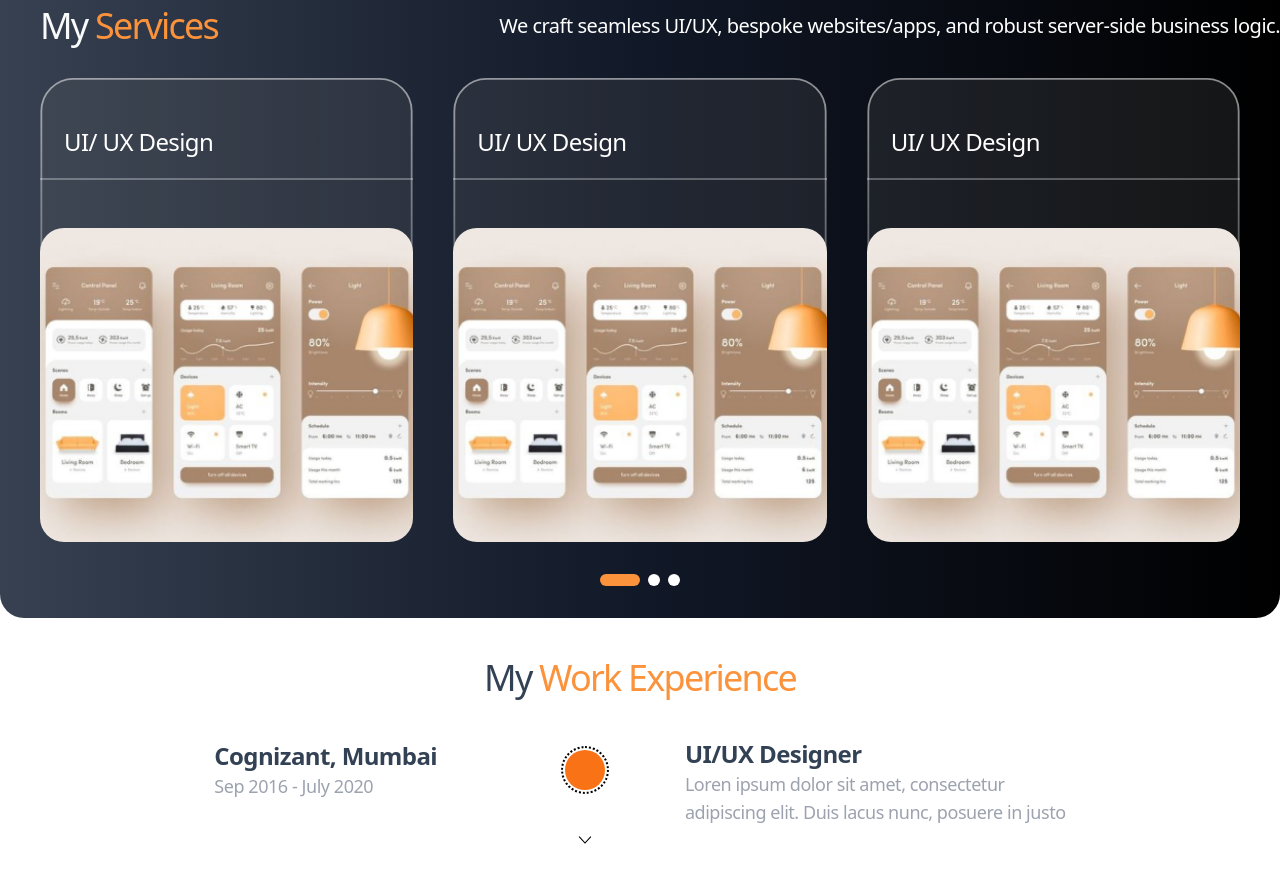
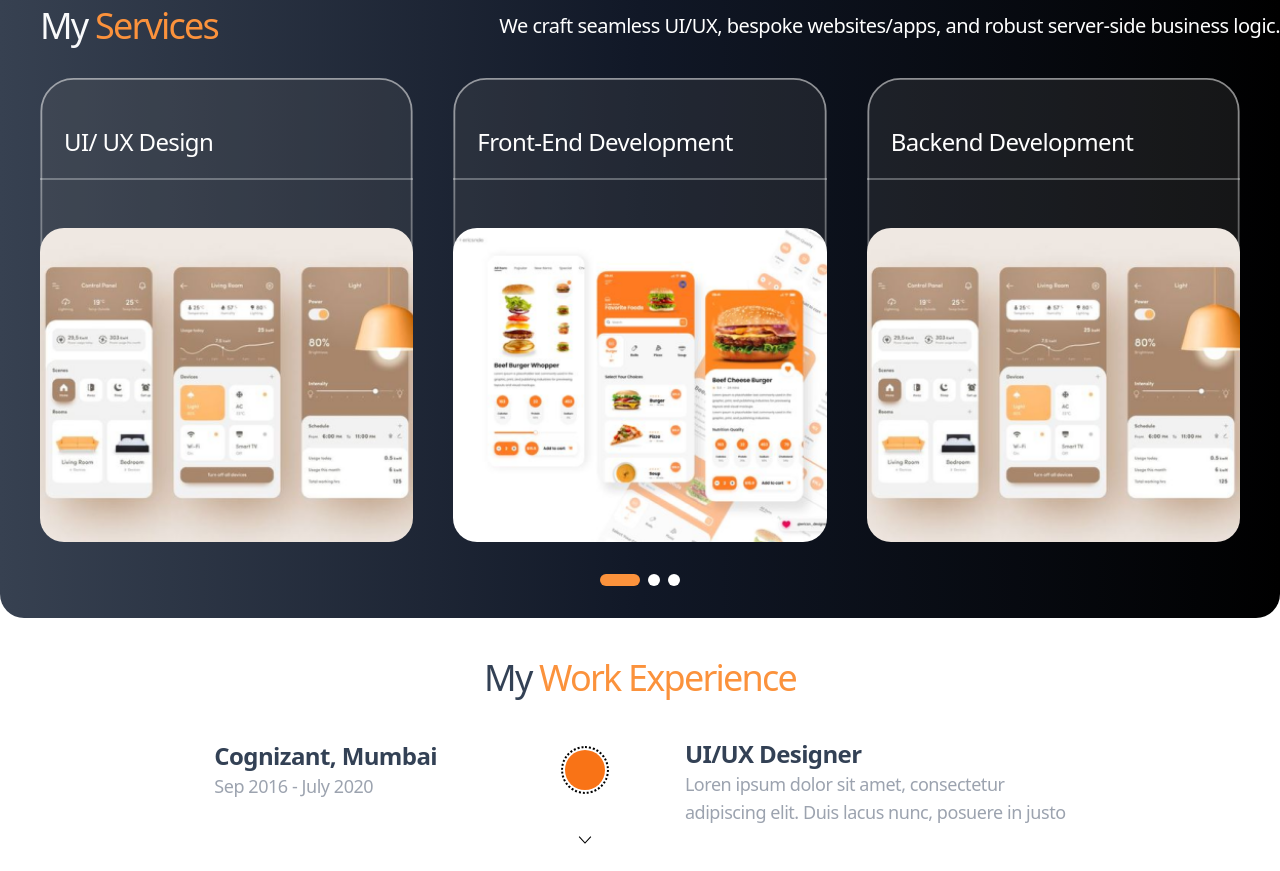
Before and after one commit to narendrarty17/port, a Next.js app: page / in a window 1280 px wide. Shown: the part 880-1751 px from the top of the page. Built offline with nearby package versions, Linux system fonts and the light colour scheme.

Commit message:
Update myServices.js

```diff
--- a/components/myServices.js
+++ b/components/myServices.js
@@ -30,20 +30,20 @@ const myServices = () => {
                         />
                     </div>
                 </div>
-                <div className="flex-col pt-12 w-[90%] md:w-[400px] overflow-hidden relative flex">
+                <div className="flex-col pt-12 w-[95%] md:w-[400px] overflow-hidden relative flex">
                     <img
                         loading="lazy"
                         src="/images/brown-designer-rectangle.svg"
                         className="absolute w-full h-auto w-auto object-cover object-center inset-0"
                     />
-                    <div className="relative pl-6 text-white text-2xl font-medium tracking-tight w-[342px] max-w-[342px]">
-                        UI/ UX Design
+                    <div className="truncate relative pl-6 text-white text-2xl font-medium tracking-tight w-[342px] max-w-[342px]">
+                        Front-End Development
                     </div>
                     <div className="relative bg-gray-50 bg-opacity-30 min-h-[2px] mt-5" />
                     <div className="relative flex flex-row pt-2 relative overflow-hidden self-stretch flex aspect-[1.1885714285714286] w-full mt-12 pt-12 items-end">
                         <img
                             loading="lazy"
-                            src="/images/stacked-rect-0.png"
+                            src="/images/stacked-rect-1.png"
                             className="absolute h-full rounded-3xl w-full object-cover object-center inset-0"
                         />
                     </div>
@@ -55,7 +55,7 @@ const myServices = () => {
                         className="absolute w-full h-auto w-auto object-cover object-center inset-0"
                     />
                     <div className="relative pl-6 text-white text-2xl font-medium tracking-tight w-[342px] max-w-[342px]">
-                        UI/ UX Design
+                        Backend Development
                     </div>
                     <div className="relative bg-gray-50 bg-opacity-30 min-h-[2px] mt-5" />
                     <div className="relative flex flex-row pt-2 relative overflow-hidden self-stretch flex aspect-[1.1885714285714286] w-full mt-12 pt-12 items-end">
```
